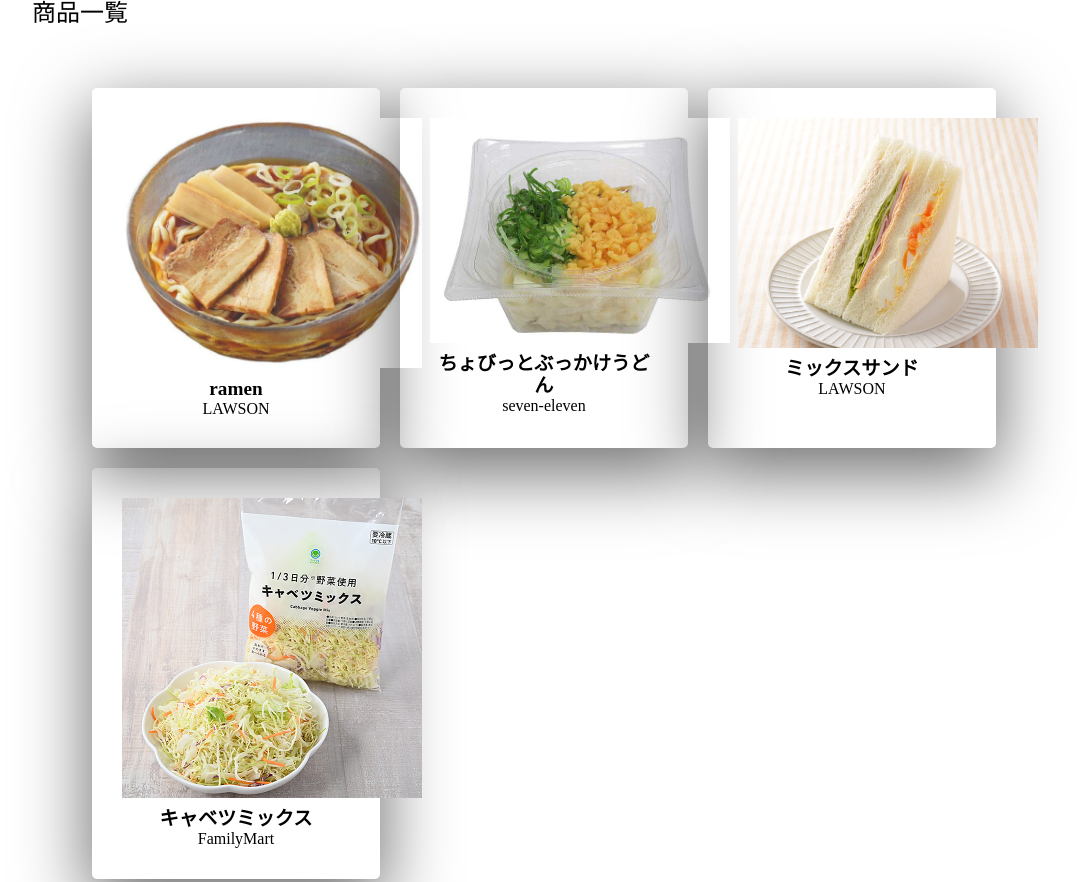
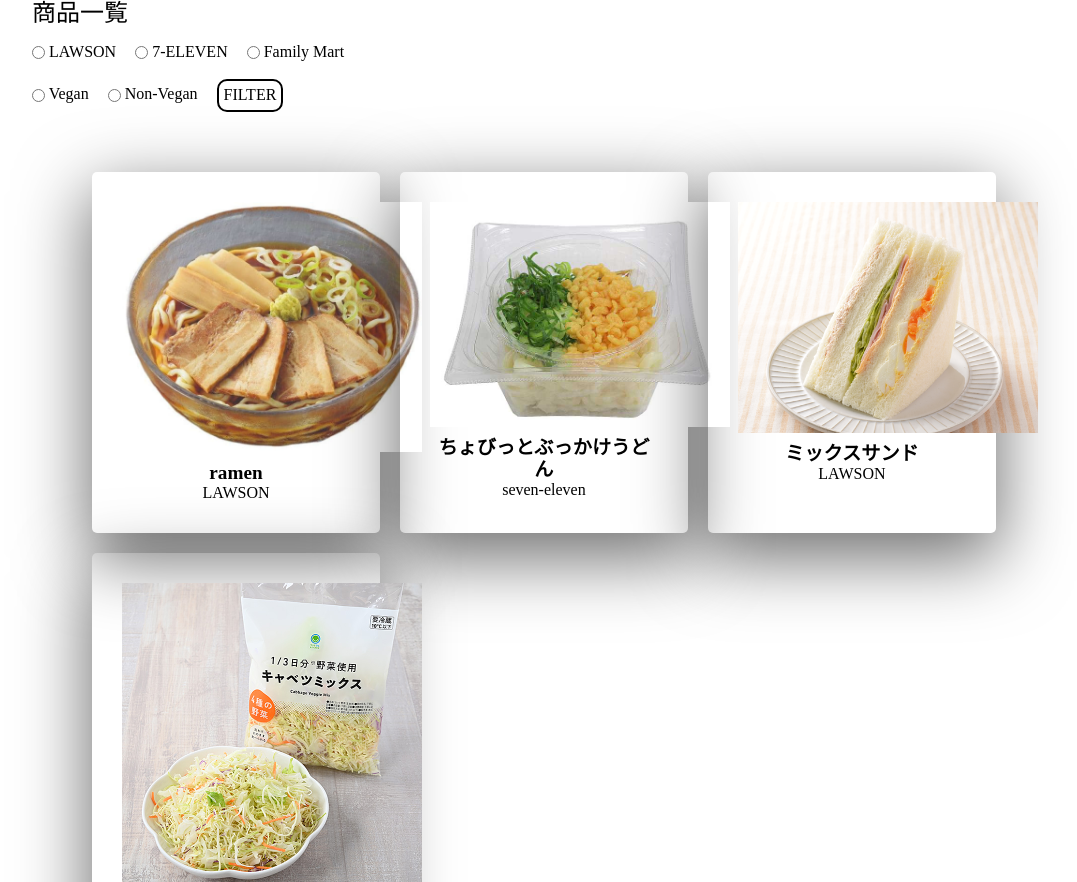
Before and after one commit to shboe/vegan-webpage, a Flask app: page /list in a window 1280 px wide. Shown: the part 80-962 px from the top of the page, without its empty margins (96-1173 px from the left). Run offline with Flask 3, Linux system fonts and the light colour scheme; data comes from the database, SQL or seed files in the repository.

Commit message:
商品一覧の絞り込み機能を追加した

```diff
--- a/app.py
+++ b/app.py
@@ -25,8 +25,11 @@ class DbOP:
         )
     #method
     #db接続＆全件抽出
-    def selectAll(self):
-        sql = 'SELECT * FROM ' + self.__table +';'
+    def selectAll(self, sql_query=None):
+        if sql_query is None:
+            sql = 'SELECT * FROM ' + self.__table + ';'
+        else:
+            sql = sql_query
         cur = self.__con.cursor(dictionary=True) #カーソル作成
         cur.execute(sql)#sql発行
         res = cur.fetchall()#select結果全件格納
@@ -159,6 +162,45 @@ def submit():
             return render_template('barcode-input.html', user_text='', error_message=error_message)
     return redirect(url_for('barcode'))
 ############################################################################
+#filter function
+@app.route('/run_query', methods=['POST'])
+def run_query():
+    selected_store = request.form.get('store')
+    selected_category = request.form.get('category')
+    sql = "SELECT * FROM products WHERE 1=1"
+
+    if selected_store and selected_category:
+        sql += " AND store LIKE '{}%' AND vegan LIKE '{}%';".format(selected_store[0], selected_category[0])
+    elif selected_store:
+        if selected_store == 'lawson':
+            sql += " AND store LIKE 'L%';"
+        elif selected_store == 'sevel':
+            sql += " AND store LIKE 'S%';"
+        elif selected_store == 'famima':
+            sql += " AND store LIKE 'F%';"
+    elif selected_category:
+        if selected_category == 'vegan':
+            sql += " AND vegan LIKE 'V%';"
+        elif selected_category == 'non-vegan':
+            sql += " AND vegan LIKE 'N%';"
+
+    print(sql)
+    try:
+        dbop = DbOP("products")
+        result = dbop.selectAll(sql)
+        dbop.close()
+        if result is None:
+            result = []
+        return render_template('product-list.html', result=result, selected_store=selected_store, selected_category=selected_category)
+    except mysql.connector.errors.ProgrammingError as e:
+        print('***DB接続エラー****')
+        print(type(e))
+        print(e)
+    except Exception as e:
+        print('****システム運行プログラムエラー****')
+        print(type(e))
+        print(e)
+#########################################################################
 
 if __name__ == '__main__':
-    app.run(host='localhost', port=5000, debug=True)
+    app.run(host='localhost', port=5001, debug=True)
--- a/static/css/_product-list.scss
+++ b/static/css/_product-list.scss
@@ -3,6 +3,26 @@
     margin: 0 auto;
     h1{
         font-size: 1.5em;
+    }
+    #filter{
+        margin-top: 15px;
+        .filtering{
+            label{
+                margin-right: 15px;
+            }
+            input{
+                appearance: auto;
+            }
+            input[type=submit]{
+                padding: 5px;
+                border: solid black 2px;
+                border-radius: 10px;
+            }
+            input[type=submit]:hover{
+                color: white;
+                background-color: #46ea74;
+            }
+        }
     }
     #products{
         display: flex;
--- a/static/css/style.css
+++ b/static/css/style.css
@@ -69,7 +69,8 @@ a {
 }
 
 abbr[title] {
-  text-decoration: underline dotted;
+  -webkit-text-decoration: underline dotted;
+          text-decoration: underline dotted;
 }
 
 b, strong {
@@ -106,7 +107,8 @@ svg, img, embed, object, iframe {
 
 button, input, optgroup, select, textarea {
   -webkit-appearance: none;
-  appearance: none;
+  -moz-appearance: none;
+       appearance: none;
   vertical-align: middle;
   color: inherit;
   font: inherit;
@@ -389,6 +391,26 @@ footer .copyright {
 #product-list h1 {
   font-size: 1.5em;
 }
+#product-list #filter {
+  margin-top: 15px;
+}
+#product-list #filter .filtering label {
+  margin-right: 15px;
+}
+#product-list #filter .filtering input {
+  -webkit-appearance: auto;
+     -moz-appearance: auto;
+          appearance: auto;
+}
+#product-list #filter .filtering input[type=submit] {
+  padding: 5px;
+  border: solid black 2px;
+  border-radius: 10px;
+}
+#product-list #filter .filtering input[type=submit]:hover {
+  color: white;
+  background-color: #46ea74;
+}
 #product-list #products {
   display: flex;
   flex-wrap: wrap;
--- a/templates/product-list.html
+++ b/templates/product-list.html
@@ -7,6 +7,24 @@
     <div id="navbarspace"></div>
     <div id="product-list">
         <h1>商品一覧</h1>
+        <div id="filter">
+            <form action="{{ url_for('run_query') }}" method="post" class="filtering">
+                <div>
+                <input type="radio" name="store" value="lawson" id="lawson" {% if selected_store == 'lawson' %}checked{% endif %}>
+                <label for="lawson">LAWSON</label>
+                <input type="radio" name="store" value="sevel" id="sevel" {% if selected_store == 'sevel' %}checked{% endif %}>
+                <label for="sevel">7-ELEVEN</label>
+                <input type="radio" name="store" value="famima" id="famima" {% if selected_store == 'famima' %}checked{% endif %}>
+                <label for="famima">Family Mart</label>
+                </div>
+                <br>
+                <input type="radio" name="category" value="vegan" id="vegan" {% if selected_category == 'vegan' %}checked{% endif %}>
+                <label for="vegan">Vegan</label>
+                <input type="radio" name="category" value="non-vegan" id="non-vegan" {% if selected_category == 'non-vegan' %}checked{% endif %}>
+                <label for="non-vegan">Non-Vegan</label>
+                <input type="submit" value="FILTER">
+            </form>
+        </div>
         <div id="products">
             {% for product in result %}
                 <div id="product">
```
Also changed, not shown: 1 other file.
